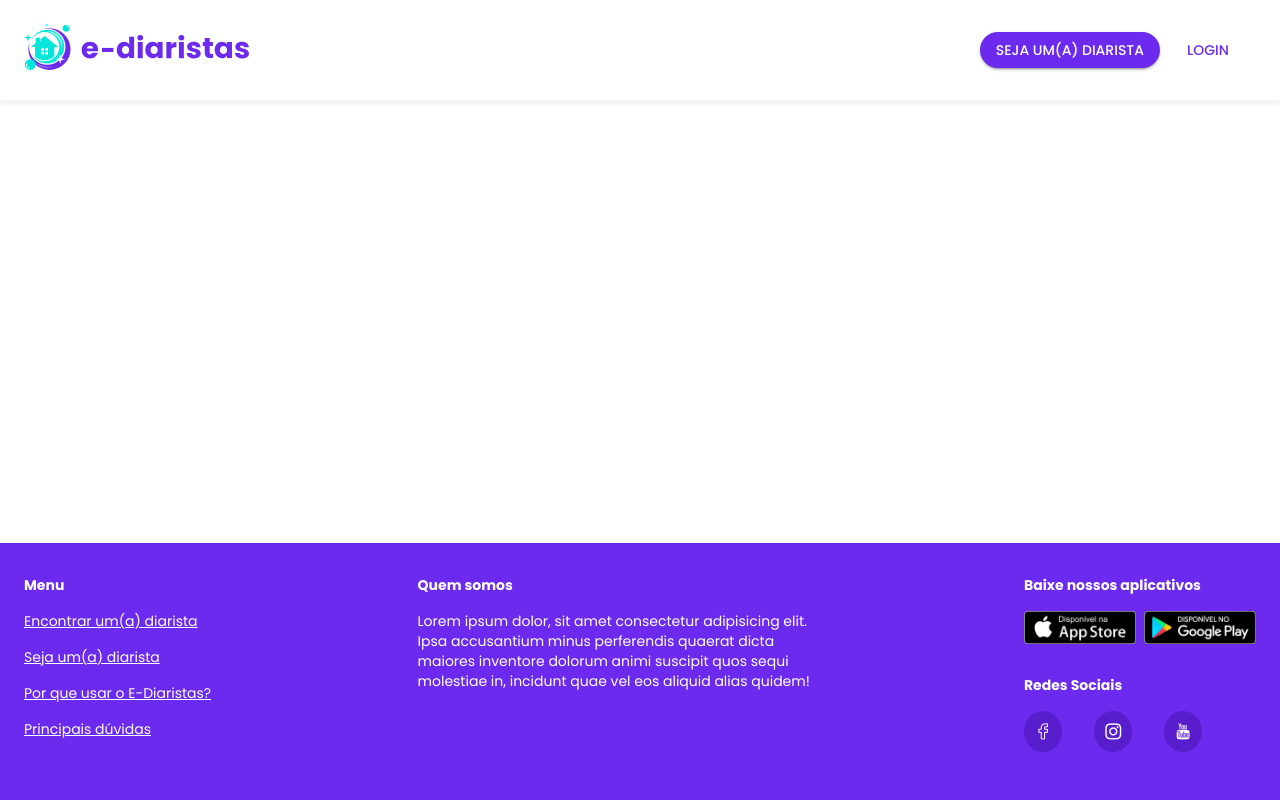
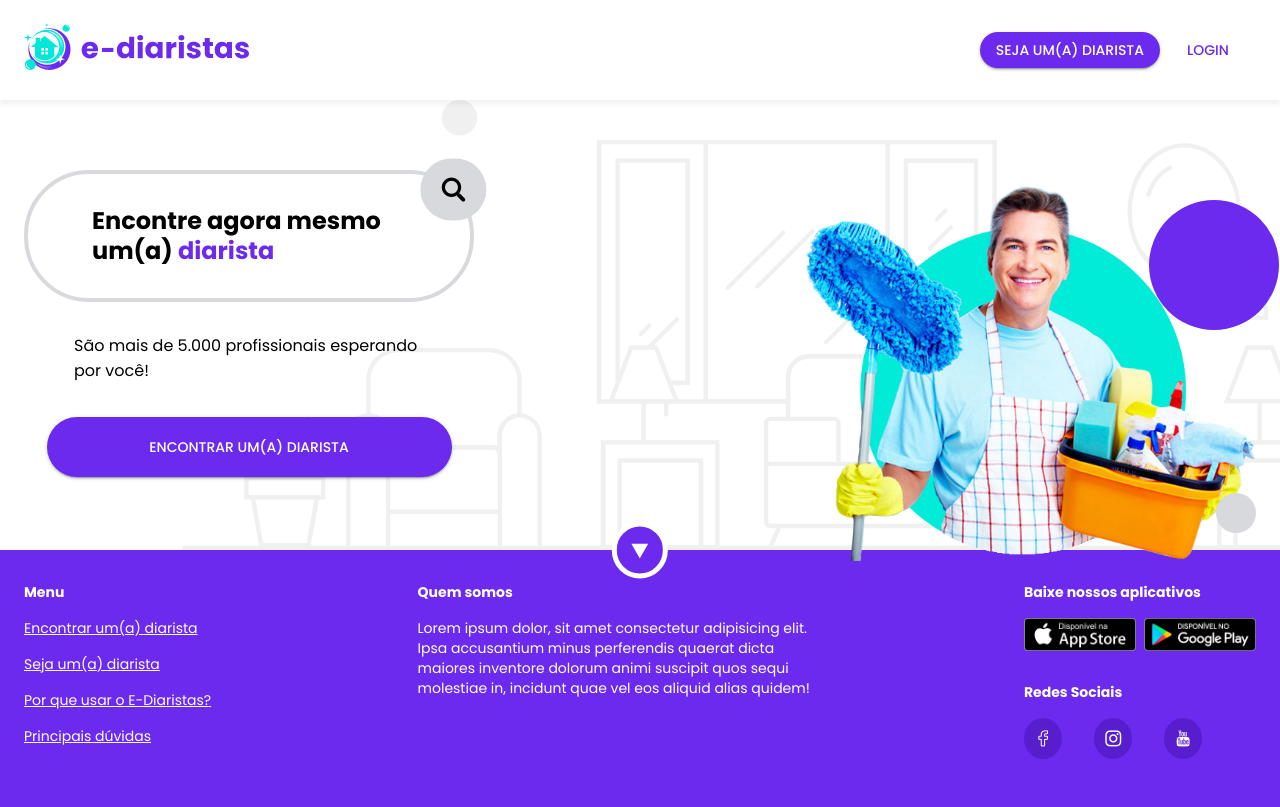
Before and after one commit to analaur4/e-diaristas, a Next.js app: page / in a window 1280 px wide. Built offline with nearby package versions, Linux system fonts and the light colour scheme.

Commit message:
criar home - parte 1 - presentation

```diff
--- a/src/pages/index.tsx
+++ b/src/pages/index.tsx
@@ -1,3 +1,6 @@
+import Advantages from "@partials/index/_advantages"
+import FrequentQuestions from "@partials/index/_frequent-questions"
+import Presentation from "@partials/index/_presentation"
 import { GetStaticProps } from "next"
 
 export const getStaticProps: GetStaticProps = async() => {
@@ -9,5 +12,9 @@ export const getStaticProps: GetStaticProps = async() => {
 }
 
 export default function Index() {
-  return <div></div>
+  return <div>
+    <Presentation />
+    <Advantages />
+    <FrequentQuestions />
+  </div>
 }
--- /dev/null
+++ b/src/ui/partials/index/_advantages.tsx
@@ -0,0 +1,5 @@
+const Advantages = () => {
+    return <div></div>
+}
+
+export default Advantages;
--- /dev/null
+++ b/src/ui/partials/index/_frequent-questions.tsx
@@ -0,0 +1,5 @@
+const FrequentQuestions = () => {
+    return <div></div>
+}
+
+export default FrequentQuestions;
--- /dev/null
+++ b/src/ui/partials/index/_presentation.style.tsx
@@ -0,0 +1,163 @@
+import { Container } from "@mui/material";
+import { styled } from "@mui/material/styles";
+import Link, { LinkProps } from "ui/components/navigation/Link/Link";
+import RoundedButton from "ui/components/inputs/RoundedButton/RoundedButton";
+
+export const SectionContainer = styled('section')`
+    position: relative;
+    background-image: url('/img/home/living-room.svg');
+    background-position: right center;
+    background-repeat: no-repeat;
+    background-size: cover;
+    min-height: 250px;
+
+    ${({theme}) => theme.breakpoints.down('md')} {
+        display: flex;
+        text-align: center;
+    }
+
+    ${({theme}) => theme.breakpoints.up('md')} {
+        background-position: center;
+    }
+`;
+
+export const ContainerStyled = styled(Container)`
+    display: grid;
+    grid-template-rows: repeat(3, auto);
+    grid-template-areas: 'title' 'description' 'button';
+
+    ${({theme}) => theme.breakpoints.down('md')} {
+        align-content: center;
+        max-width: 350px;
+    }
+
+    ${({theme}) => theme.breakpoints.up('md')} {
+        align-content: center;
+        align-items: center;
+        gap: ${({theme}) => theme.spacing(4)};
+        grid-template-areas: 'title picture'
+                            'description picture'
+                            'button picture';
+        grid-template-columns: 450px minmax(200px, 450px);
+        grid-template-rows: 125px 55px 60px;
+        justify-content: space-between;
+        justify-items: center;
+        min-height: 450px;
+    }
+`;
+
+export const SectionTitle = styled('h1')`
+    grid-area: title;
+    margin: 0;
+    position: relative;
+
+    em {
+        font-style: inherit;
+    }
+
+    .twf-search {
+        background-color: ${({theme}) => theme.palette.grey[200]};
+        border-radius: 50px;
+        padding: ${({theme}) => theme.spacing(2)};
+        position: absolute;
+        right: 0;
+        top: 0;
+        transform: translate(25%, -25%);
+    }
+
+    ${({theme}) => theme.breakpoints.down('md')} {
+        font-size: ${({theme}) => theme.typography.body1.fontSize};
+        font-weight: normal;
+
+        .twf-search {
+            display: none;
+        }
+    }
+
+    ${({theme}) => theme.breakpoints.up('md')} {
+        border: 4px solid ${({theme}) => theme.palette.grey[200]};
+        border-radius: 65px;
+        line-height: 30px;
+        padding: ${({theme}) => theme.spacing(4) + ' ' + theme.spacing(8)};
+
+        em {
+            color: ${({theme}) => theme.palette.primary.main};
+        }
+    }
+`;
+
+export const SectionDescription = styled('p')`
+    grid-area: description;
+
+    ${({theme}) => theme.breakpoints.down('md')} {
+        margin: 0 0 ${({theme}) => theme.spacing(5)};
+    }
+
+    ${({theme}) => theme.breakpoints.up('md')} {
+        width: 350px;
+    }
+`;
+
+export const SectionButton = styled((props: LinkProps) => <Link Component={RoundedButton} {...props} />)`
+    grid-area: button;
+
+    ${({theme}) => theme.breakpoints.up('md')} {
+        height: 100%;
+        width: 405px;
+    }
+`;
+
+export const SectionPictureContainer = styled('div')`
+    grid-area: picture;
+    position: relative;
+
+    img {
+        position: relative;
+        top: 35px;
+        width: 100%;
+    }
+
+    &::before, &::after {
+        content: '';
+        border-radius: 100%;
+        position: absolute;
+    }
+
+    &::before {
+        background-color: ${({theme}) => theme.palette.primary.main};
+        height: 130px;
+        right: -5%;
+        top: 20%;
+        width: 130px;
+        z-index: 2;
+    }
+
+    &::after {
+        background-color: ${({theme}) => theme.palette.grey[200]};
+        bottom: 0;
+        height: 40px;
+        right: 0;
+        width: 40px;
+    }
+
+    ${({theme}) => theme.breakpoints.down('md')} {
+        display: none;
+    }
+`;
+
+export const BottomButton = styled('span')`
+    background-color: ${({theme}) => theme.palette.primary.main};
+    border: 5px solid currentColor;
+    border-radius: 50px;
+    bottom: 0;
+    color: ${({theme}) => theme.palette.common.white};
+    left: 50%;
+    padding: 11px 12px;
+    position: absolute;
+    transform: translate(-50%, 50%);
+
+    i {
+        left: -2px;
+        position: relative;
+    }
+`;
--- /dev/null
+++ b/src/ui/partials/index/_presentation.tsx
@@ -0,0 +1,44 @@
+import { useEffect, useState } from "react";
+import { ContainerStyled,
+    SectionContainer,
+    SectionTitle,
+    SectionDescription,
+    SectionButton,
+    SectionPictureContainer,
+    BottomButton} from "./_presentation.style";
+
+const Presentation = () => {
+    const [cleanerPicture, setCleanerPicture] = useState('');
+
+    useEffect(() => {
+        const newCleanerPicture = Math.random() < 0.5 ? '/img/home/housekeeper.png' : '/img/home/janitor.png';
+        setCleanerPicture(newCleanerPicture);
+    }, []);
+
+    return <SectionContainer>
+        <ContainerStyled>
+            <SectionTitle>
+                Encontre agora mesmo um(a) <em>diarista</em>
+                <i className={'twf-search'}/>
+            </SectionTitle>
+
+            <SectionDescription>
+            São mais de 5.000 profissionais esperando por você!
+            </SectionDescription>
+
+            <SectionButton href={'/encontrar-diarista'} mui={{variant: 'contained'}}>
+                Encontrar um(a) diarista
+            </SectionButton>
+
+            <SectionPictureContainer>
+                <img src={cleanerPicture} alt="" />
+            </SectionPictureContainer>
+        </ContainerStyled>
+
+        <BottomButton>
+            <i className={'twf-caret-down'}/>
+        </BottomButton>
+    </SectionContainer>
+}
+
+export default Presentation;
```
Also changed, not shown: src/ui/partials/index/_advantages.style.tsx (added), src/ui/partials/index/_frequent-questions.style.tsx (added).
